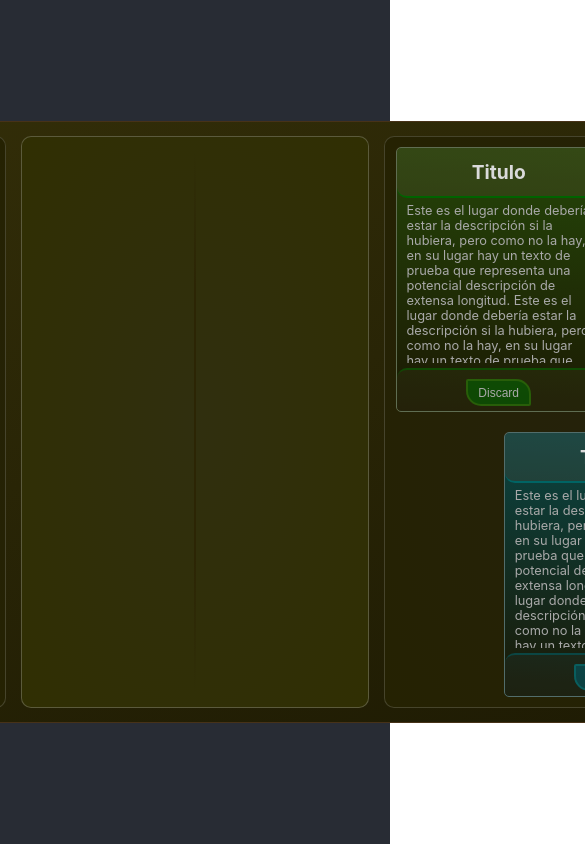
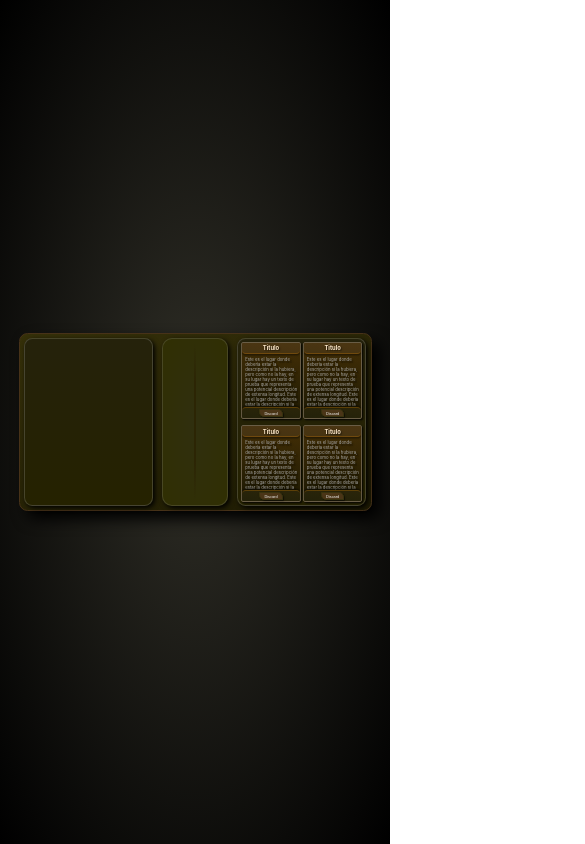
Before and after one commit to SerchoD/chees-card-game, a React (Create React App) app: page / in a window 390 px wide. Shown: the top 844 px of the page, 585 px wide, since content can reach past the window. Built offline with nearby package versions, Linux system fonts and the light colour scheme; the HTML template or start-up script is replaced by a standard one.

Commit message:
Hice otra vez la maquetación, para que sea responsive y proporcional, quiza falten retoques. Y faltan hace las demás cartas.

```diff
--- a/src/App.css
+++ b/src/App.css
@@ -2,15 +2,10 @@
 	text-align: center;
 }
 
-.App-logo {
-	height: 40vmin;
-	pointer-events: none;
-}
-
 .App-header {
-	background-color: #282c34;
-	min-height: 100vh;
-	min-width: 100vw;
+	background: radial-gradient(rgb(48, 47, 39), rgb(0, 0, 0));
+	height: 100vh;
+	width: 100vw;
 	display: flex;
 	flex-direction: column;
 	align-items: center;
--- a/src/components/Card-game/CardGame.jsx
+++ b/src/components/Card-game/CardGame.jsx
@@ -17,10 +17,10 @@ const CardGame = () => {
 			</div>
 
 			<div className='rigth-player-board player-board'>
-				<CardSpecial />
-
 				<CardNormal />
-				<CardElite />
+				<CardNormal />
+				<CardNormal />
+				<CardNormal />
 			</div>
 		</div>
 	);
--- a/src/components/Card-game/Cards/CardNormal/CardNormal.jsx
+++ b/src/components/Card-game/Cards/CardNormal/CardNormal.jsx
@@ -14,13 +14,15 @@ const CardNormal = ({
 
 	return (
 		<div className='card'>
-			<h1 className='title'>{title}</h1>
+			<div className='title-container'>
+				<h1 className='title'>{title}</h1>
+			</div>
 
-			<p className='description' onMouseLeave={scrollUpCustom} title={description}>
+			<p className='description' onMouseLeave={scrollUpCustom}>
 				{description}
 			</p>
 
-			<div className='button-container'>
+			<div className='btn-container'>
 				<button className='btn-delete'>Discard</button>
 			</div>
 		</div>
--- a/src/components/Card-game/Cards/CardNormal/cardNormal.css
+++ b/src/components/Card-game/Cards/CardNormal/cardNormal.css
@@ -1,10 +1,11 @@
 .card {
 	display: grid;
-	grid-template-columns: auto;
-	grid-template-rows: 10;
+	grid-template:
+		'title-container' 15%
+		'description' auto
+		'btn-container' 15%;
 
 	text-align: center;
-	/* align */
 
 	background: linear-gradient(
 		184deg,
@@ -12,88 +13,127 @@
 		rgba(27, 24, 3, 1) 100%
 	);
 
-	border: 1px solid rgb(105, 93, 70);
-	border-radius: 5px;
+	border: 0.1vw solid rgb(105, 93, 70);
+	border-radius: 0.5vw;
 
-	width: 46%;
-	height: 46%;
+	width: 45%;
+	height: 45%;
 
-	margin: 5px;
+	box-shadow: 0.3vw 0.3vw 0.4vw rgba(0, 0, 0, 0.774);
+
+	margin: 1%;
+
+	transition: 1s ease;
 }
 
-.title {
-	grid-row: 1 / 2;
+.card:hover {
+	border: 0.1vw solid rgb(231, 184, 97);
+}
+.card:hover .title {
+	font-size: 1.6vw;
+	color: white;
+}
+.card:hover .description {
+	color: rgb(233, 233, 233);
+}
 
-	color: rgb(218, 218, 218);
+.title-container {
+	grid-area: title-container;
 
-	font-size: 1.2rem;
+	display: flex;
+	align-items: center;
+	justify-content: center;
 
 	background-color: rgba(100, 81, 65, 0.226);
 
-	border-bottom: 2px solid rgba(199, 121, 5, 0.322);
-	border-radius: 0px 0px 10px 10px;
+	border-bottom: 0.2vw solid rgba(199, 121, 5, 0.322);
+	border-radius: 0vw 0vw 1vw 1vw;
 
-	height: fit-content;
+	box-shadow: 0vw 0.4vw 0.3vw rgba(0, 0, 0, 0.384);
 
-	padding: 12px 0px 12px 0px;
-	margin: 0px 0px 0px 0px;
+	margin: 0px;
+}
+.title {
+	color: blanchedalmond;
+
+	font-size: 1.5vw;
+
+	text-shadow: 0.3vw 0.3vw 0.3vw rgba(0, 0, 0, 0.521);
+
+	transition: 3s ease;
 }
 
 .description {
-	grid-row: auto;
+	grid-area: description;
 
 	overflow: hidden;
 
 	color: darkgray;
 
-	font-size: 0.8rem;
+	font-size: 1.1vw;
+
+	text-shadow: 0.5vw 0.5vw 0.3vw rgba(0, 0, 0, 0.521);
 
 	text-align: start;
 
-	margin: 5px 10px 5px 10px;
+	margin: 0.7vw 0.5vw 0.1vw 0.7vw;
+
+	transition: 2s ease;
 }
 .description:hover {
 	overflow: scroll;
 	scrollbar-width: none;
 }
 
-.button-container {
-	grid-row: 9 / 10;
+.btn-container {
+	grid-area: btn-container;
 
-	/* font-size: 1.2rem; */
+	display: flex;
+	flex-direction: column;
+	justify-content: center;
+	align-items: center;
 
 	background-color: rgba(89, 90, 48, 0.144);
 
-	border-top: 2px solid rgba(199, 121, 5, 0.322);
-	border-radius: 10px 10px 0px 0px;
+	border-top: 0.2vw solid rgba(199, 121, 5, 0.322);
+	border-radius: 1vw 1vw 0vw 0vw;
 
-	/* height: fit-content; */
+	box-shadow: 0vw -0.4vw 0.3vw rgba(0, 0, 0, 0.384);
 
-	padding: 5px 0px 5px 0px;
-	margin: 0px 0px 0px 0px;
+	padding: 0px;
+	margin: 0px;
 }
+
 .btn-delete {
+	display: flex;
+	justify-content: center;
+	align-content: center;
+
 	background: rgba(80, 56, 25, 0.877);
 
-	color: darkgray;
+	color: whitesmoke;
 
-	font-size: 0.75rem;
+	font-size: 1vw;
 
-	border: 2px solid rgb(56, 50, 14);
-	border-radius: 2px 15px 2px 15px;
+	border: 0.2vw solid rgb(56, 50, 14);
+	border-radius: 0.1vw 1.3vw 0.1vw 1.3vw;
 
-	padding: 2% 5% 2% 5%;
-	margin: 2% 0% 0% 0%;
+	width: 6em;
+	height: 2em;
 
-	transition: 0.2s ease;
+	box-shadow: 0.2vw 0.2vw 0.3vw rgba(0, 0, 0, 0.774);
+
+	padding: 0.2vw;
+	margin: 0px;
 }
 
 .btn-delete:hover {
 	background: rgba(80, 56, 25, 0.877);
 
-	color: rgb(189, 189, 189);
+	color: whitesmoke;
 
-	border: 2px solid rgb(77, 77, 17);
+	border: 0.2vw solid rgb(77, 77, 17);
+	transition: 0.5s ease;
 }
 
 .btn-delete:active {
@@ -101,10 +141,8 @@
 
 	color: rgb(138, 138, 138);
 
-	font-size: 0.75rem;
+	box-shadow: 0.2vw 0.2vw 0.3vw rgba(0, 0, 0, 0.349);
 
-	border: 2px solid rgb(56, 50, 14);
-
-	padding: 1.5% 3.5% 1.5% 3.5%;
-	margin: 2.5% 0% 0.5% 0%;
+	border: 0.2vw solid rgb(56, 50, 14);
+	transition: 0.5s ease;
 }
--- a/src/components/Card-game/cardGame.css
+++ b/src/components/Card-game/cardGame.css
@@ -1,18 +1,24 @@
+:root {
+	--width-95vw: 90vw;
+}
+
 .main-board {
 	display: flex;
 	justify-content: space-between;
 	align-items: center;
 
-	width: 1300px;
-	height: 600px;
-
-	/* background-color: rgb(44, 42, 12); */
-
-	/* background: rgb(87, 78, 14); */
 	background: linear-gradient(160deg, rgb(53, 48, 9) 0%, rgb(29, 26, 3) 100%);
 
+	/* This is for aspect relation of main board */
+	width: var(--width-95vw);
+	height: calc(var(--width-95vw) / 2);
+
 	border: 1px solid rgb(71, 50, 24);
-	border-radius: 10px;
+	border-radius: 1vmax;
+
+	box-shadow: 8px 8px 15px black;
+
+	margin: 1rem;
 }
 
 .player-board {
@@ -21,17 +27,25 @@
 	align-items: center;
 	flex-wrap: wrap;
 
-	background: radial-gradient(rgb(37, 34, 11) 0%, rgb(37, 34, 0) 120%);
+	background: linear-gradient(rgb(37, 34, 11) 0%, rgb(37, 34, 0) 100%);
 
 	color: silver;
 
-	width: 450px;
+	width: 40%;
 	height: 95%;
 
-	margin: 15px;
+	border-radius: 1vmax;
+	border: 1px solid rgba(192, 192, 192, 0.212);
 
-	border-radius: 10px;
-	border: 1px solid rgba(192, 192, 192, 0.212);
+	box-shadow: 2px 2px 5px black;
+
+	margin: 0.3rem;
+}
+.rigth-player-board {
+	margin-right: 1.2%;
+}
+.left-player-board {
+	margin-left: 1.2%;
 }
 
 .center-board {
@@ -40,15 +54,18 @@
 	align-items: center;
 
 	background: radial-gradient(rgb(48, 47, 15) 0%, rgb(48, 47, 0) 120%);
+
 	color: silver;
 
-	width: 350px;
+	width: 20%;
 	height: 95%;
 
-	margin: 5px 0px 5px 0px;
+	border-radius: 10px;
+	border: 1px solid rgba(192, 192, 192, 0.164);
 
-	border-radius: 10px;
-	border: 1px solid rgba(192, 192, 192, 0.295);
+	box-shadow: 2px 2px 5px black;
+
+	margin: 0.3rem;
 }
 .center-lane {
 	background: linear-gradient(
```
